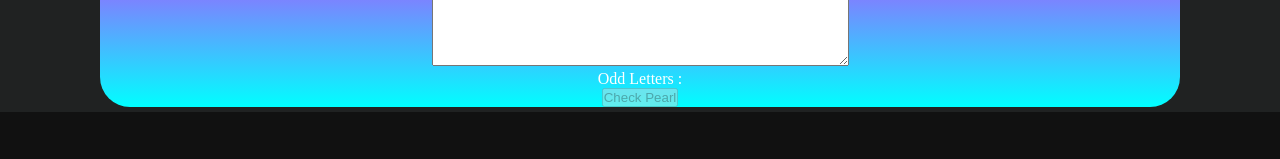
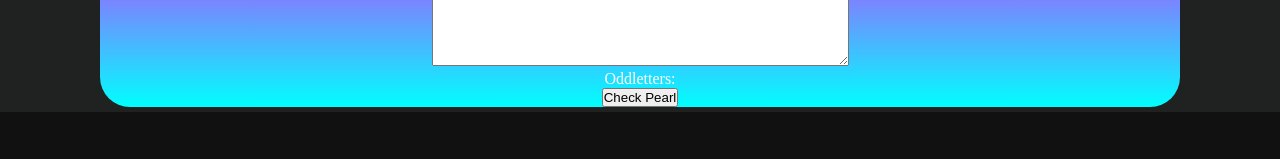
Before and after one commit to Ikrambo92/WordPearl-Frontend, a React (Create React App) app in the folder wordpearl/: page /PearlGenerator in a window 1280 px wide. Shown: the part 340-499 px from the top of the page. Built offline with nearby package versions, Linux system fonts and the light colour scheme.

Commit message:
progress with pearlgen

```diff
--- a/wordpearl/src/Components/PearlGenerator.jsx
+++ b/wordpearl/src/Components/PearlGenerator.jsx
@@ -4,22 +4,39 @@ import { useState } from 'react';
 import pearlCheck from './PearlCheck'
 
 const PearlGenerator = ()=> {
+
+
     const [pearl, setPearl] = useState('');
     const [oddLetters, setOddLetters] = useState('')
     const [isSuccessful, setisSuccessful] = useState(false)
+
+
     const handleSubmit = event => {
         event.preventDefault()
         setPearl(event.target.value);
         setOddLetters(pearlCheck(pearl))
+        if (oddLetters === []) {
+             setisSuccessful(true);
+        }
+        // setisSuccessful(false);
         setPearl('')
     }
+
+
+
+
+
 return <div className='pearlGenerator'>
     <label className='pearlGenerator'>Create a Pearl !</label>
     <form onSubmit={handleSubmit}>
         <textarea name="pearl" id="pearl" cols="50" rows="12"
         value={pearl} onChange={(event)=> setPearl(event.target.value)}></textarea>
-        <p> Odd Letters : {oddLetters}</p>
-    <button disabled={!isSuccessful} type='submit'> Check Pearl </button>
+        <div >
+      { //Check if submission pearl
+        ( isSuccessful === true ) ? <p> Successful Pearl </p> : <p>Oddletters: {oddLetters} </p>
+        }
+    </div>
+    <button type='submit'> Check Pearl </button>
     </form>
 </div>
 }
```
